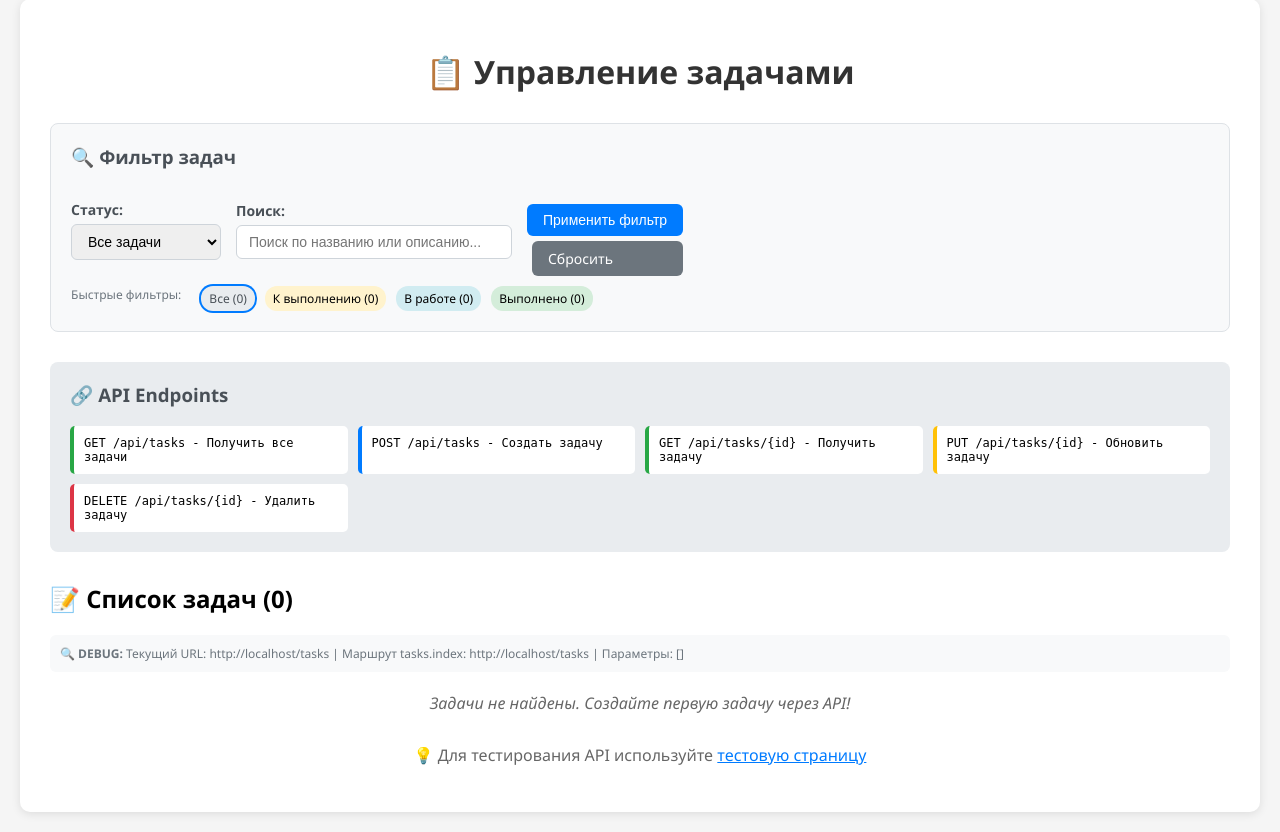
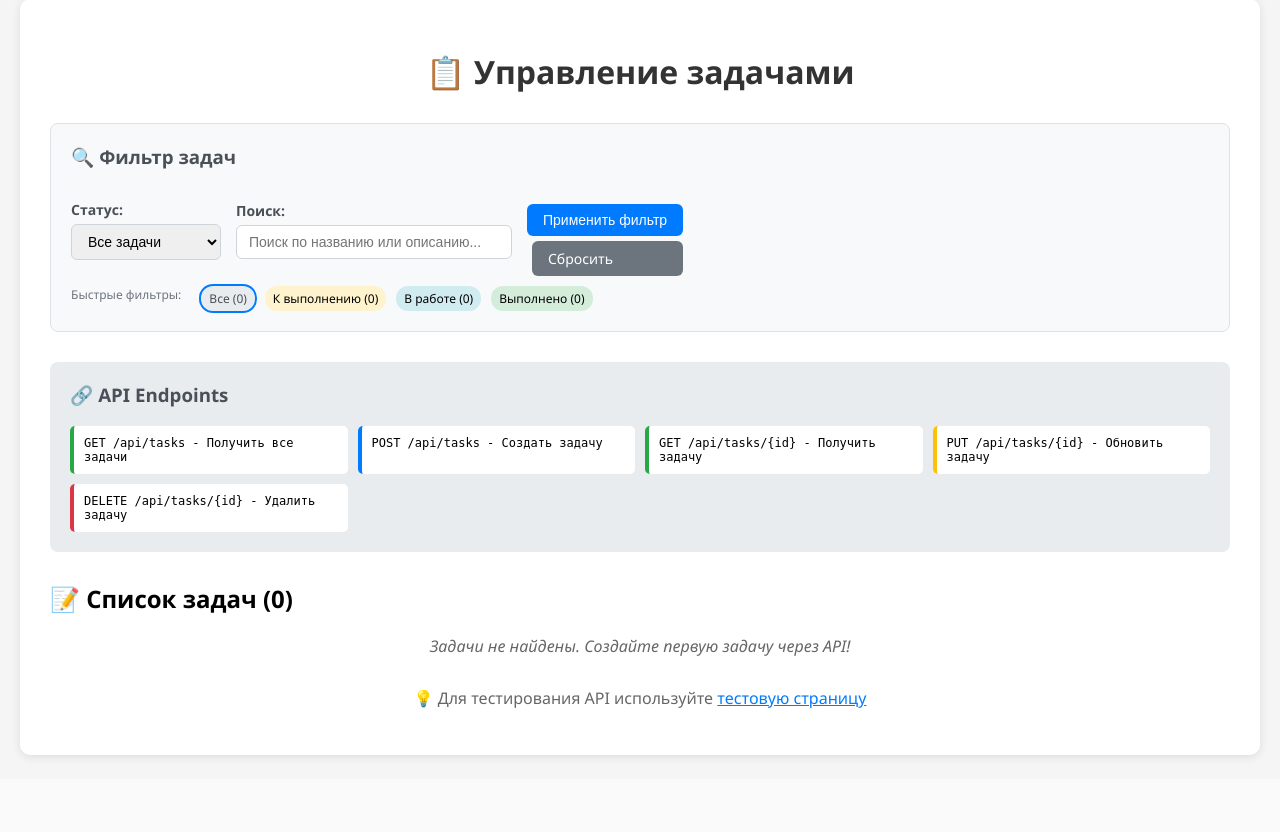
Before and after one commit to PIPIPAPYPY/testovoe, a Laravel app: page /tasks in a window 1280 px wide. Shown: the part 21-853 px from the top of the page. After the commit the page ends 780 px from the top, so only its background shows below. Run offline with Laravel 12, Linux system fonts and the light colour scheme; data that the repository does not hold is empty.

Commit message:
Remove debug logs and clean up API route comments
Co-authored-by: sanya.garazdiy <sanya.garazdiy@mail.ru>

```diff
--- a/resources/views/tasks/index.blade.php
+++ b/resources/views/tasks/index.blade.php
@@ -204,7 +204,6 @@
         <h3 style="margin-top: 0; margin-bottom: 15px; color: #495057;">🔍 Фильтр задач</h3>
 
         <form method="GET" action="{{ route('tasks.index') }}">
-            <!-- DEBUG: Форма отправляется на: {{ route('tasks.index') }} -->
             <div class="filter-row">
                 <div class="filter-group">
                     <label for="status">Статус:</label>
@@ -262,13 +261,6 @@
 
     <h2>📝 Список задач ({{ count($tasks) }})</h2>
 
-    <div style="background: #f8f9fa; padding: 10px; border-radius: 6px; margin-bottom: 20px; font-size: 12px; color: #6c757d;">
-        <strong>🔍 DEBUG:</strong>
-        Текущий URL: {{ url()->current() }} |
-        Маршрут tasks.index: {{ route('tasks.index') }} |
-        Параметры: {{ json_encode(request()->all()) }}
-    </div>
-
     @if(request('status') || request('search'))
         <div style="background: #d1ecf1; color: #0c5460; padding: 10px; border-radius: 6px; margin-bottom: 20px; font-size: 14px;">
             <strong>🔍 Активные фильтры:</strong>
--- a/routes/api.php
+++ b/routes/api.php
@@ -4,7 +4,5 @@ use Illuminate\Http\Request;
 use Illuminate\Support\Facades\Route;
 use App\Http\Controllers\TaskController;
 
-
-
-// Маршруты для задач (публичные, без аутентификации)
+// Публичные маршруты для задач (без аутентификации)
 Route::apiResource('tasks', TaskController::class);
```
